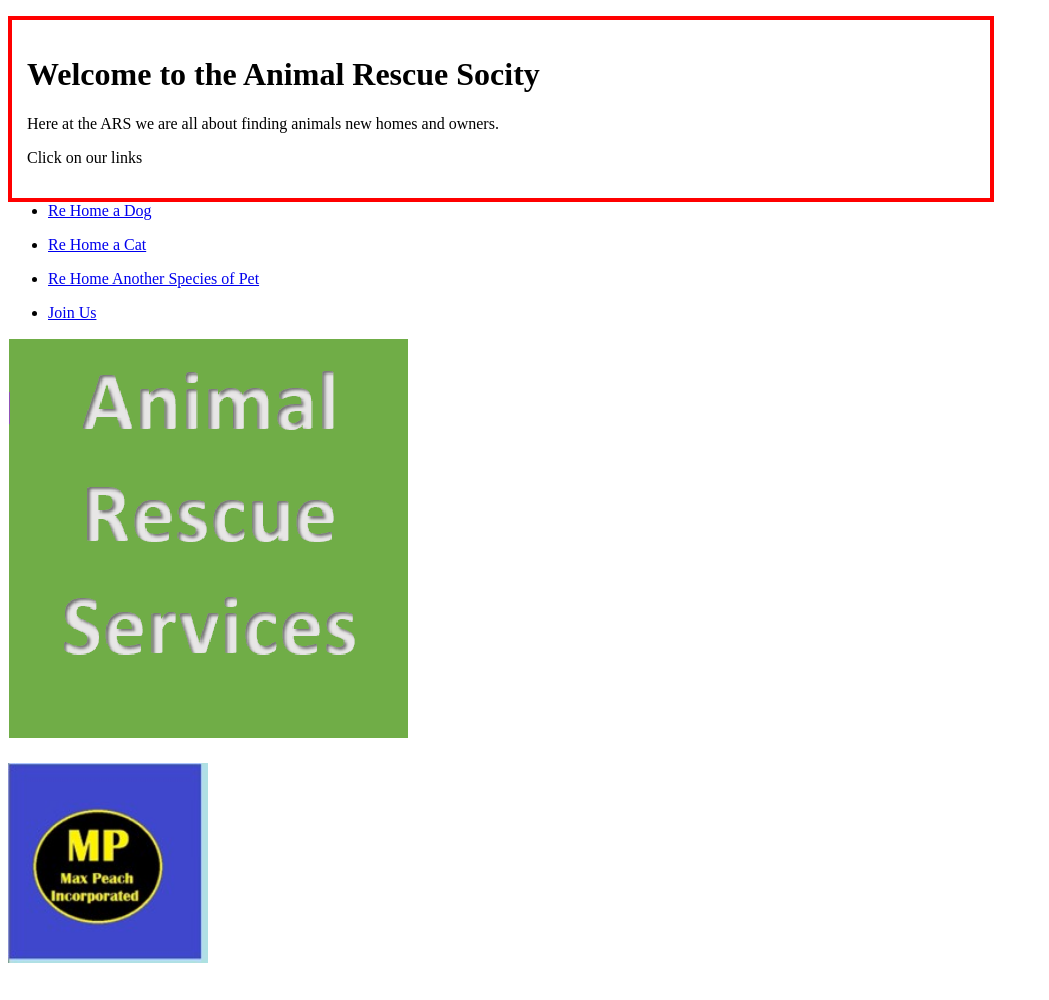
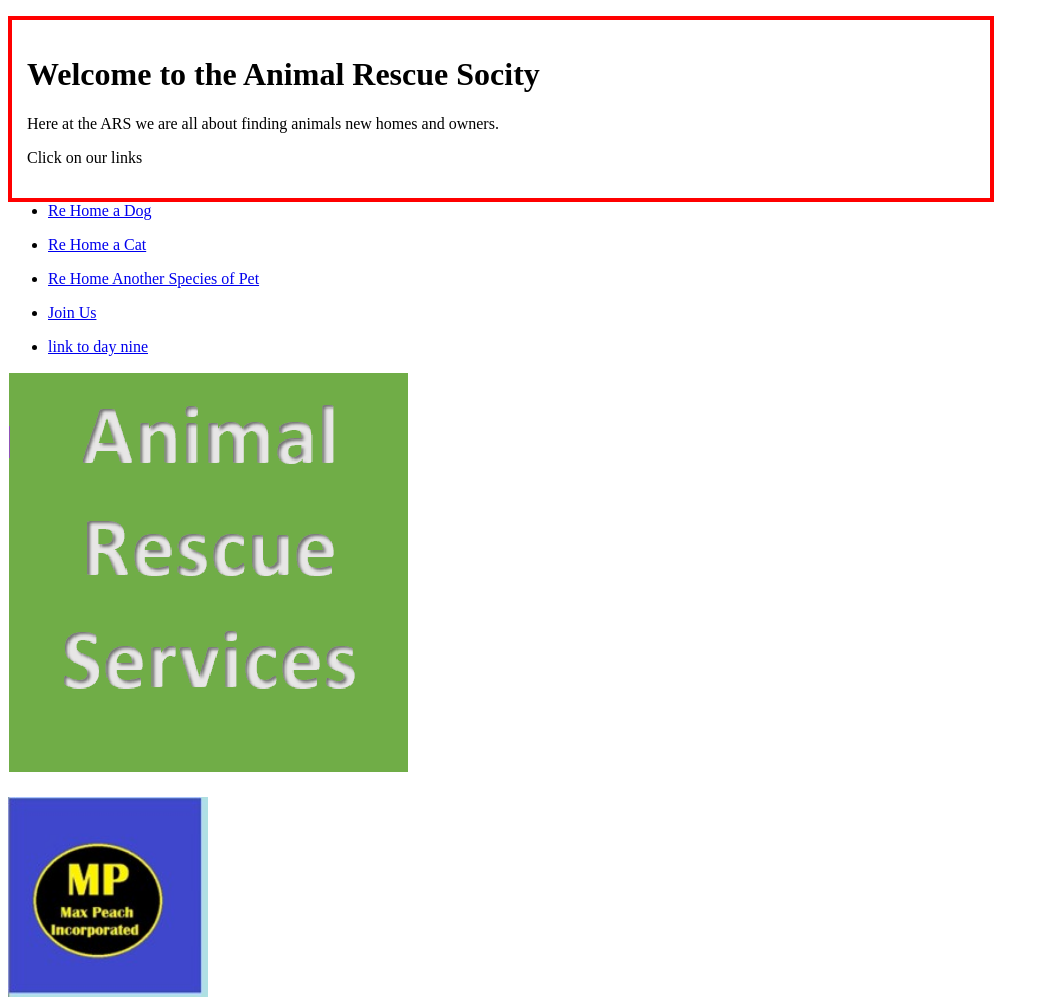
Before and after one commit to MWPNSCC/day8, a plain HTML site: page index.html in a window 1280 px wide. Shown: the whole page, without its empty margins (0-1049 px from the left). Before the commit the page ends 975 px from the top, so only its background shows below. Drawn offline with Linux system fonts and the light colour scheme.

Commit message:
Update index.html

```diff
--- a/index.html
+++ b/index.html
@@ -21,6 +21,7 @@
           <li><p><a href="file:///C:/Users/W0468750/Documents/my%20cliant/weekonesitethree.html">Re Home a Cat</a></p></li>
           <li><p><a href="file:///C:/Users/W0468750/Documents/my%20cliant/weekonesitefour.html">Re Home Another Species of Pet</a></p></li>
           <li><p><a href="file:///C:/Users/W0468750/Documents/my%20cliant/weekonesitefive.html">Join Us</a></p></li>
+          <li><p><a href="file:///C:/Users/w0468750/Documents/GitHub/daynine/index.html" >link to day nine</a></p></li>
         </ul>
       </div>
 
```
